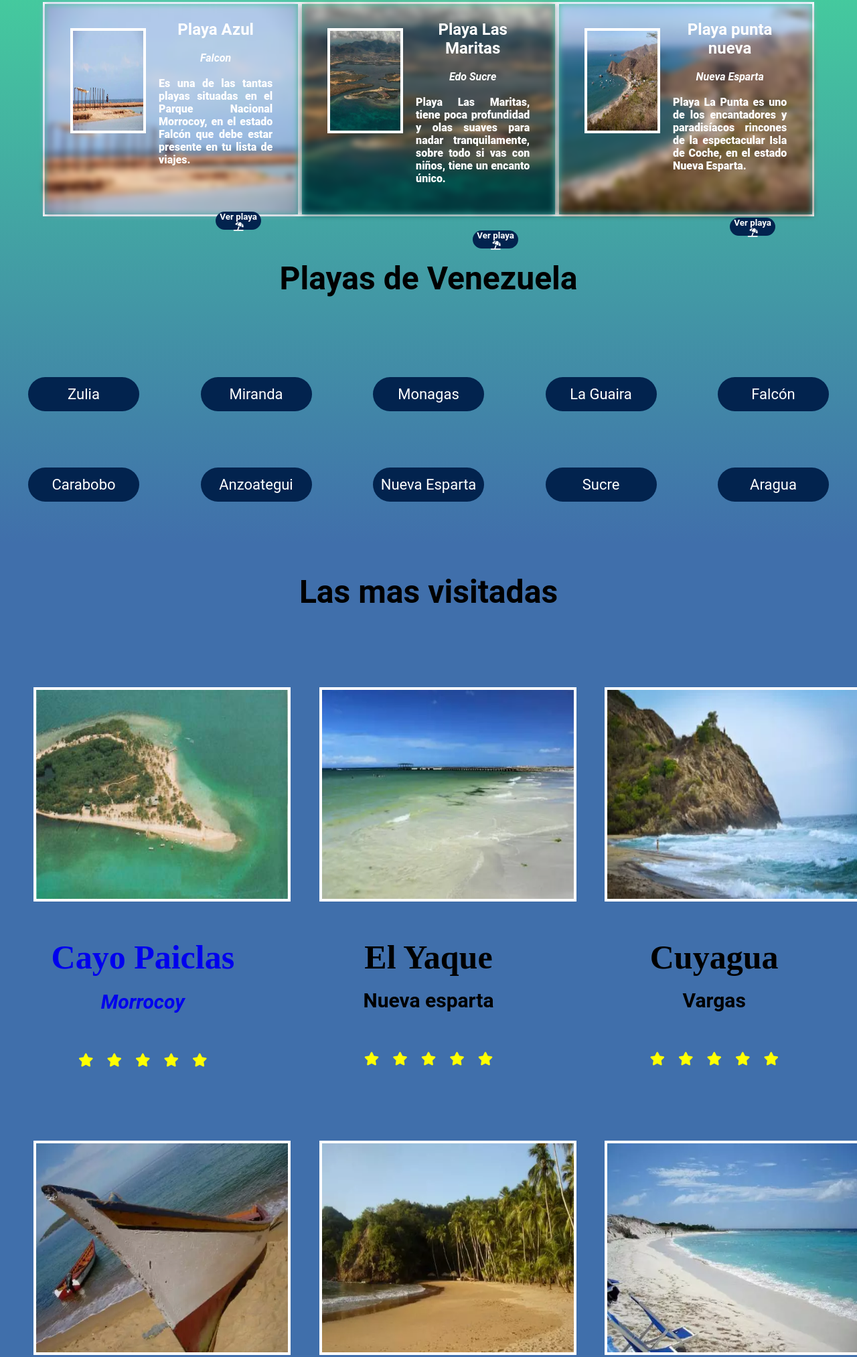
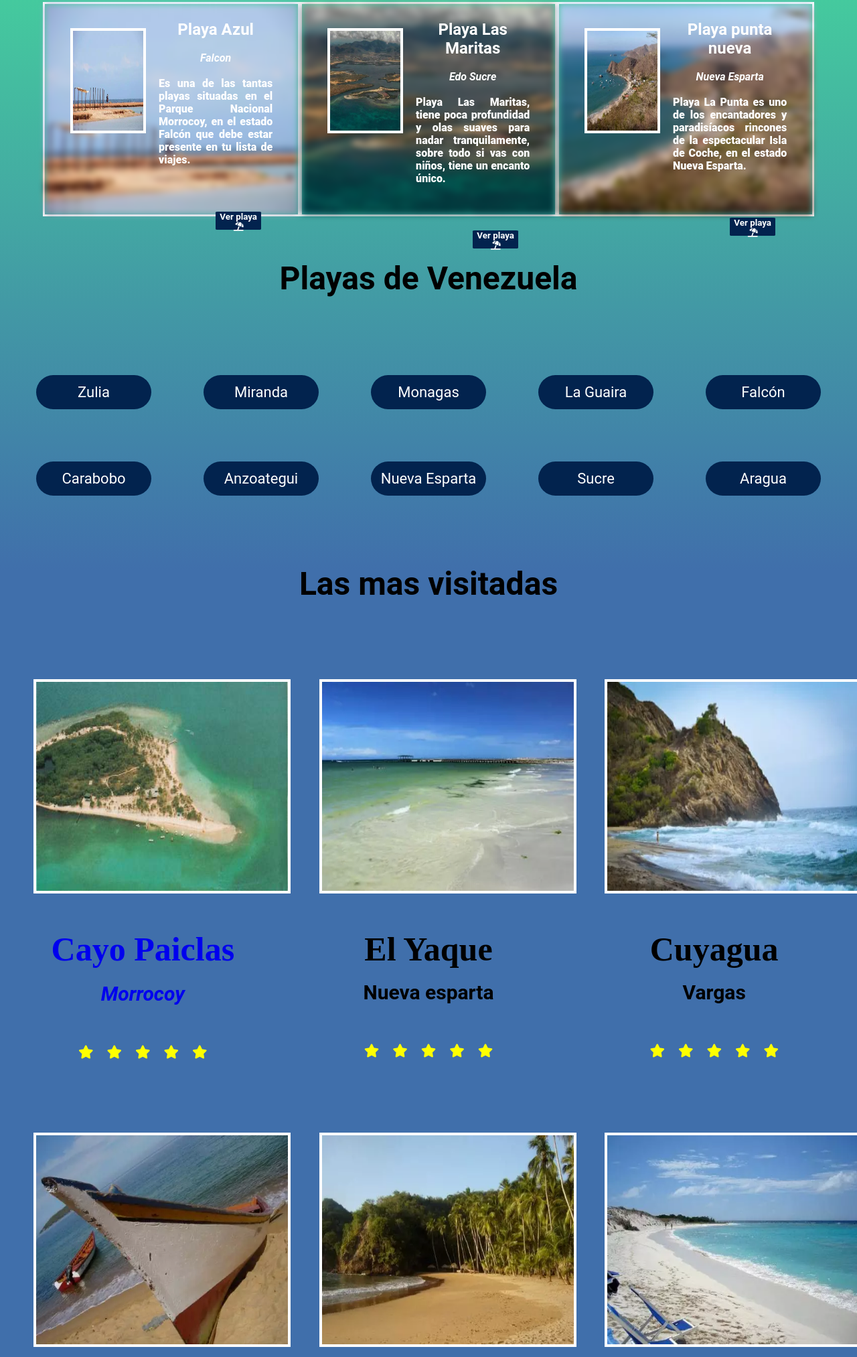
Before and after one commit to carloslml90/Venezuelanbeaches, a plain HTML site: page index.html in a window 1280 px wide. Shown: the part 420-2446 px from the top of the page at 67% size. Drawn offline with Linux system fonts and the light colour scheme.

Commit message:
modificacion de estilso

```diff
--- a/styles.css
+++ b/styles.css
@@ -6,7 +6,7 @@ html {min-height: 100%;position:relative; }
 .main {background: linear-gradient(#45D09D  ,#406FAB 35%); max-width: 1900px;height: 100%; }
 .menu-header a { color: white;}
  .menu-header {color: white;font-family:Cambria, Cochin, Georgia, Times, 'Times New Roman';font-size:  2em;display: flex; justify-content: space-around; padding-bottom: 3%;  font-weight: 900; flex-wrap: wrap;}
-
+body {margin: 0;}
 /*=============================================
 =           Header
   =============================================*/
@@ -34,7 +34,7 @@ button span{  font-family: roboto;font-style: bold; font-size: 22px; text-align:
 
 /* .arrows {display: flex; justify-content: space-between;}  */
 
-.main-cover {  width:90vw;height:40vh; display:flex;justify-content: center;margin: 5% 5%; }
+.main-cover {  width:auto;height:40vh; display:flex;justify-content: center;margin: 5% 5%; }
 /* estas son las flechas del cover para el slider */
 
 .box-1 { border:3px solid white; flex-basis:50%;flex-shrink: 5; }
@@ -59,7 +59,7 @@ span h3 {font-size:100%; font-style: italic;text-align: center;}
 span p {font-size:100%;text-align: justify;font-weight: 900;}
 
 
-.main-cover button {width:40%; height: 2em;background: #02234E; border-radius:33px ;z-index: 4; margin: 40% 0% 0% 50%;}
+.main-cover button {width:40%; height: 2em;background: #02234E; border-radius:5% ;z-index: 4; margin: 40% 0% 0% 50%;}
 
 .main-cover button span {font-family: roboto;font-size: 1em;font-weight: 700;color: white;}
 
@@ -75,11 +75,11 @@ span p {font-size:100%;text-align: justify;font-weight: 900;}
 .states {display: flex; flex-wrap: wrap; justify-content: center; width: auto; }
 
 nav li  {display: flex; flex-wrap: wrap;justify-content: space-around;}
-nav .fila {padding: 22px; display: flex; justify-content:space-between; align-content: center; flex-wrap: wrap;}
+ nav .fila {padding: 2%; display: flex; justify-content:space-between; align-content: center; flex-wrap: wrap;}
 
 li button { display: flex; align-items: center; justify-content: space-around; }
 
-nav button{ background-color: #02234E; border-radius: 34px; margin: 20px; height: 51px;width: 250px;}
+nav button{ background-color: #02234E; border-radius: 34px; margin: 7%; height: 51px;width: 250px;}
 button span {font-size: 22px; font-family: roboto; text-align: center; color: white;}
 
 /*========================
@@ -90,12 +90,12 @@ button span {font-size: 22px; font-family: roboto; text-align: center; color: wh
 
 #session2 {font-family: roboto; font-style: bold; font-size: 3em; padding: 5%;}
 
- .main-gallery {display: flex; justify-content: center; padding-bottom: 10%; }
-
-.gallery-container { height:1025x; width: 100%; display: flex;align-items: space-between;justify-content: center; }
-
+ .main-gallery {display: flex; justify-content: center; padding-bottom: 20%; }
+.
+.gallery-container { height:800px; width: 100%; display: flex;align-items: space-between;justify-content: center; }
+.image-gallery h2,h3 {text-decoration: none;}
 .image-gallery { border: solid white 0.3em; width: 384px; height: 320px; /*margin-bottom: 200px;*/margin: 50px;}
-
+a+h2,h3 {text-decoration: none;}
 .fa-star {color: yellow; font-size: 20px;margin: 10px;}
 .star {display: flex; justify-content: center; margin: 50px;}
  h3 {display: flex; justify-content: center; text-align: center; /*height: 100px;*/ font-size: 30px; font-family: roboto; }
@@ -108,7 +108,7 @@ h3:last-child {  font-style: italic; margin-top: 20px; }
 ==============================*/
 
 
- #footer {color: white;  background-color: #02234E; height:200px; width: 100%; display: flex; align-items: center; flex-wrap: wrap; bottom: 0;  align-self: center; position: absolute;max-width: 1900px;}
+ #footer {color: white;  background-color: #02234E; height:10%; width: 100vw; display: flex; align-items: center; flex-wrap: wrap; bottom: 0;  align-self: center; position: absolute;max-width: 1900px;}
  #footer  p {font-family: Roboto; font-size: 20px; text-align:center; align-items: center; }
 #footer h2 { font-size:20px; font-family: 'roboto', 'Arial Narrow', Arial, sans-serif;padding-bottom: 5%;}
 .social { display: flex; justify-content: space-around; align-items: center;padding: 8%; }
@@ -211,7 +211,7 @@ h2 {z-index: 5; font-size:50px; position: relative; /*padding: 70px;*/ text-alig
 /*.footer {width: 130%;}*/
 /*.beach-buttons {right: 16%;}*/
 /*.img-detail {width: 50px;}*/
-}
+
 
 /* small devices  */
 
```
